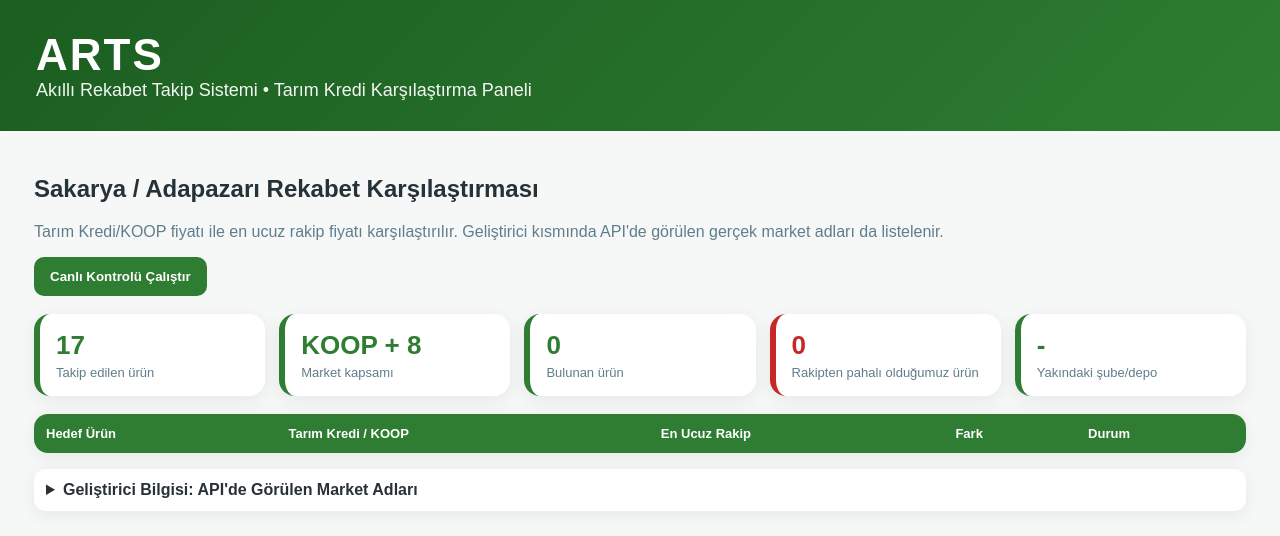
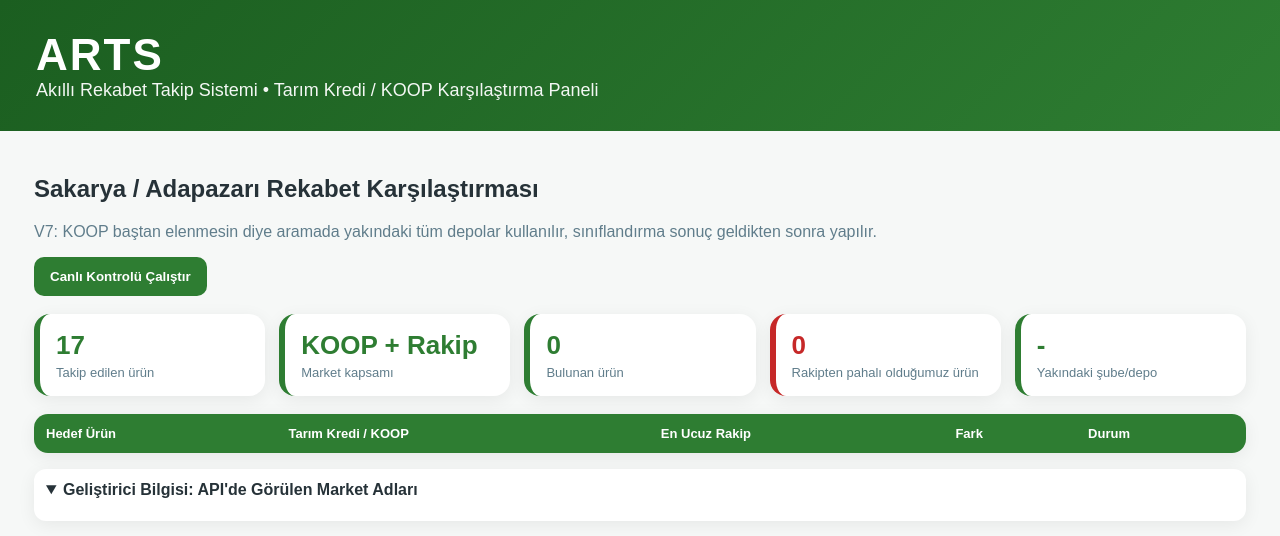
Before and after one commit to FLASHw3/arts-pilot, a website: page public/index.html in a window 1280 px wide. Drawn offline with Linux system fonts and the light colour scheme.

Commit message:
Update market comparison terminology in index.html

```diff
--- a/public/index.html
+++ b/public/index.html
@@ -29,12 +29,12 @@
 <body>
 <header>
   <div class="brand">ARTS</div>
-  <div class="sub">Akıllı Rekabet Takip Sistemi • Tarım Kredi Karşılaştırma Paneli</div>
+  <div class="sub">Akıllı Rekabet Takip Sistemi • Tarım Kredi / KOOP Karşılaştırma Paneli</div>
 </header>
 
 <main>
   <h2>Sakarya / Adapazarı Rekabet Karşılaştırması</h2>
-  <p class="muted">Tarım Kredi/KOOP fiyatı ile en ucuz rakip fiyatı karşılaştırılır. Geliştirici kısmında API'de görülen gerçek market adları da listelenir.</p>
+  <p class="muted">V7: KOOP baştan elenmesin diye aramada yakındaki tüm depolar kullanılır, sınıflandırma sonuç geldikten sonra yapılır.</p>
 
   <div class="topline">
     <button id="btn" onclick="run()">Canlı Kontrolü Çalıştır</button>
@@ -43,7 +43,7 @@
 
   <div class="cards">
     <div class="card"><div class="num">17</div><div class="label">Takip edilen ürün</div></div>
-    <div class="card"><div class="num">KOOP + 8</div><div class="label">Market kapsamı</div></div>
+    <div class="card"><div class="num">KOOP + Rakip</div><div class="label">Market kapsamı</div></div>
     <div class="card"><div class="num" id="foundCount">0</div><div class="label">Bulunan ürün</div></div>
     <div class="card redline"><div class="num rednum" id="disadvantageCount">0</div><div class="label">Rakipten pahalı olduğumuz ürün</div></div>
     <div class="card"><div class="num" id="depotCount">-</div><div class="label">Yakındaki şube/depo</div></div>
@@ -62,7 +62,7 @@
     <tbody id="tbody"></tbody>
   </table>
 
-  <details>
+  <details open>
     <summary><b>Geliştirici Bilgisi: API'de Görülen Market Adları</b></summary>
     <div id="markets" class="small" style="margin-top:10px"></div>
   </details>
@@ -107,10 +107,10 @@
 
     if(item.comparison === "tarim_expensive"){
       diff = `<b style="color:#C62828">+${tl(item.difference)}</b>`;
-      status = '<span class="badge red">Tarım Kredi rakipten pahalı</span>';
+      status = '<span class="badge red">Tarım Kredi/KOOP rakipten pahalı</span>';
     } else if(item.comparison === "tarim_cheaper"){
       diff = `<b style="color:#1B5E20">${tl(item.difference)}</b>`;
-      status = '<span class="badge green">Tarım Kredi daha ucuz</span>';
+      status = '<span class="badge green">Tarım Kredi/KOOP daha ucuz</span>';
     } else if(item.comparison === "equal"){
       diff = `<b>${tl(0)}</b>`;
       status = '<span class="badge green">Fiyat eşit</span>';
```
